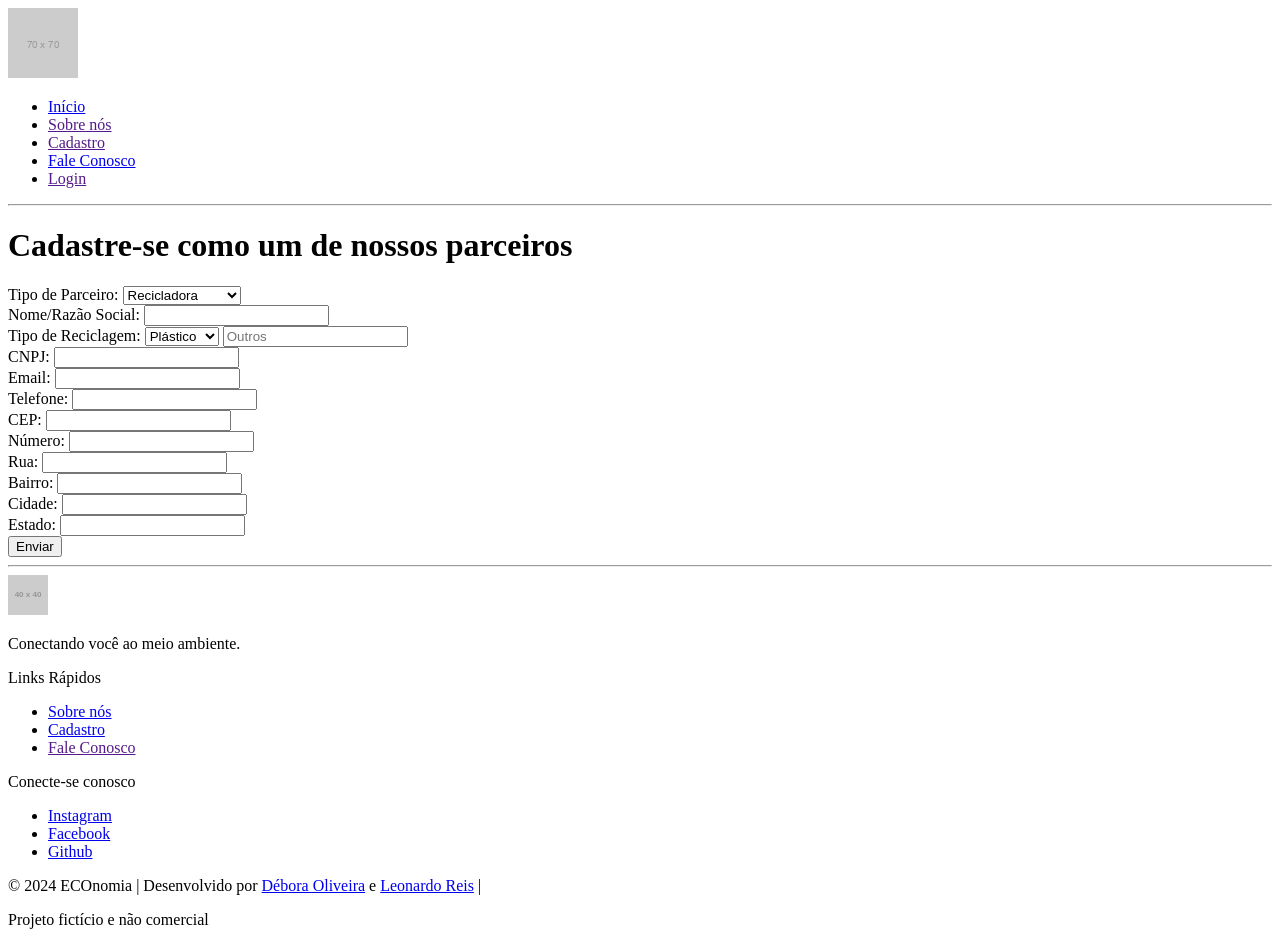
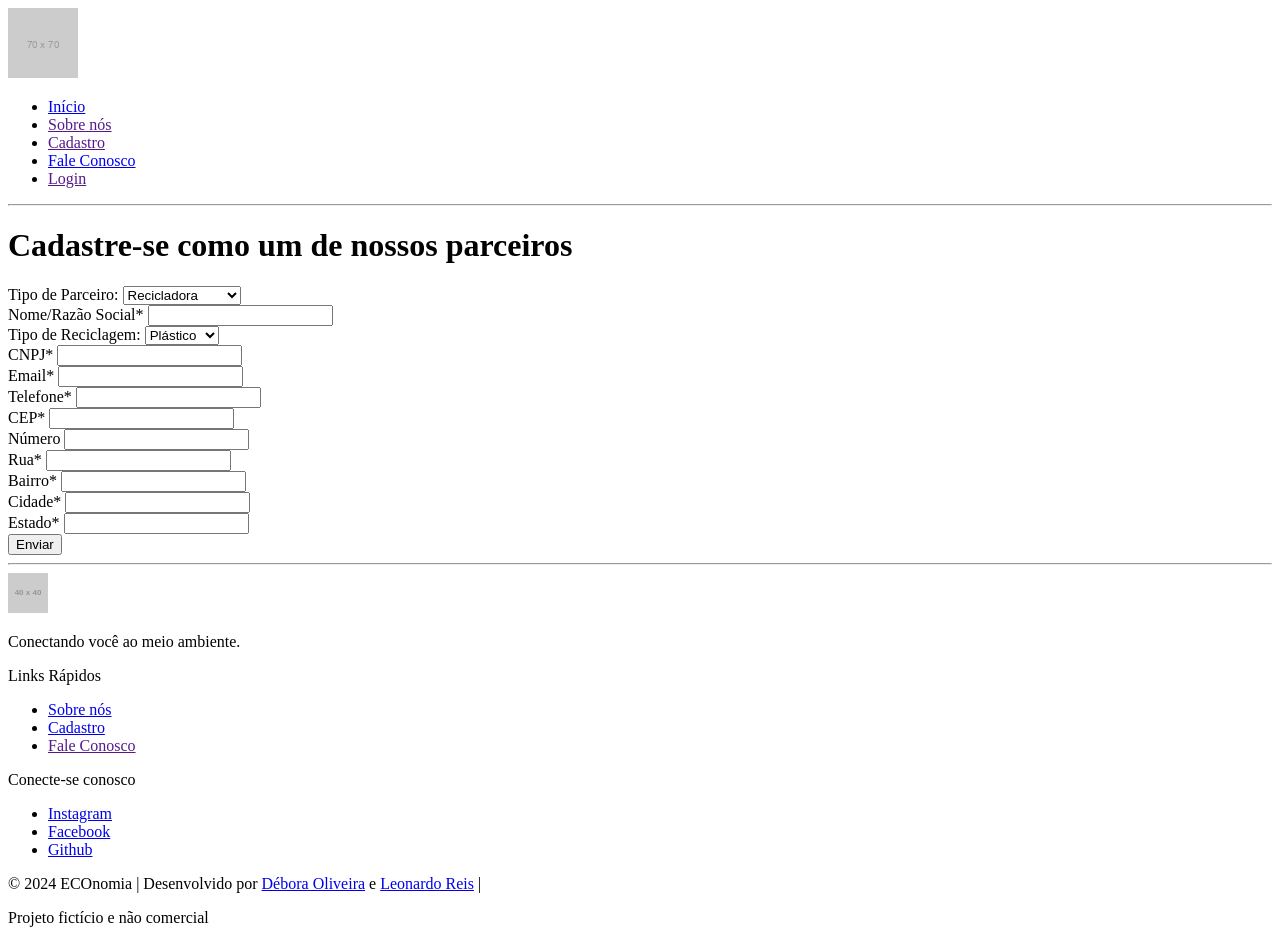
Before and after one commit to LeonardoReis86/ECOnomia, a plain HTML site: page src/Pages/register.html in a window 1280 px wide. Drawn offline with Linux system fonts and the light colour scheme; placeholder pictures from the web are drawn by us; files whose address does not match are found by name.

Commit message:
feat(forms): make input fields required and add visual indicator for required fields

```diff
--- a/src/Pages/register.html
+++ b/src/Pages/register.html
@@ -32,8 +32,8 @@
         <option value="instituicao">Instituição</option>
       </select><br>
 
-      <label for="nome">Nome/Razão Social:</label>
-      <input type="text" id="nome" name="nome"><br>
+      <label for="nome">Nome/Razão Social<span class="required-field">*</span></label>
+      <input type="text" id="nome" name="nome" required><br>
 
       <label for="recycling-type">Tipo de Reciclagem:</label>
       <select id="recycling-type" name="recycling_type">
@@ -43,34 +43,33 @@
         <option value="oleo">Óleo</option>
         <option value="vidro">Vidro</option>
       </select>
-      <input type="text" id="outros" name="outros" placeholder="Outros"><br>
+      <br>
+      <label for="cnpj">CNPJ<span class="required-field">*</span></label>
+      <input type="text" id="cnpj" name="cnpj" required><br>
 
-      <label for="cnpj">CNPJ:</label>
-      <input type="text" id="cnpj" name="cnpj"><br>
+      <label for="email">Email<span class="required-field">*</span></label>
+      <input type="email" id="email" name="email" required><br>
 
-      <label for="email">Email:</label>
-      <input type="email" id="email" name="email"><br>
+      <label for="telefone">Telefone<span class="required-field">*</span></label>
+      <input type="tel" id="telefone" name="telefone" required><br>
 
-      <label for="telefone">Telefone:</label>
-      <input type="tel" id="telefone" name="telefone"><br>
+      <label for="cep">CEP<span class="required-field">*</span></label>
+      <input type="text" id="cep" name="cep" required><br>
 
-      <label for="cep">CEP:</label>
-      <input type="text" id="cep" name="cep"><br>
+      <label for="numero">Número</label>
+      <input type="number" id="numero" name="numero" required><br>
 
-      <label for="numero">Número:</label>
-      <input type="number" id="numero" name="numero"><br>
+      <label for="rua">Rua<span class="required-field">*</span></label>
+      <input type="text" id="rua" name="rua" required><br>
 
-      <label for="rua">Rua:</label>
-      <input type="text" id="rua" name="rua"><br>
+      <label for="bairro">Bairro<span class="required-field">*</span></label>
+      <input type="text" id="bairro" name="bairro" required><br>
 
-      <label for="bairro">Bairro:</label>
-      <input type="text" id="bairro" name="bairro"><br>
+      <label for="cidade">Cidade<span class="required-field">*</span></label>
+      <input type="text" id="cidade" name="cidade" required><br>
 
-      <label for="cidade">Cidade:</label>
-      <input type="text" id="cidade" name="cidade"><br>
-
-      <label for="estado">Estado:</label>
-      <input type="text" id="estado" name="estado"><br>
+      <label for="estado">Estado<span class="required-field">*</span></label>
+      <input type="text" id="estado" name="estado" required><br>
 
       <button type="submit">Enviar</button>
     </form>
```
